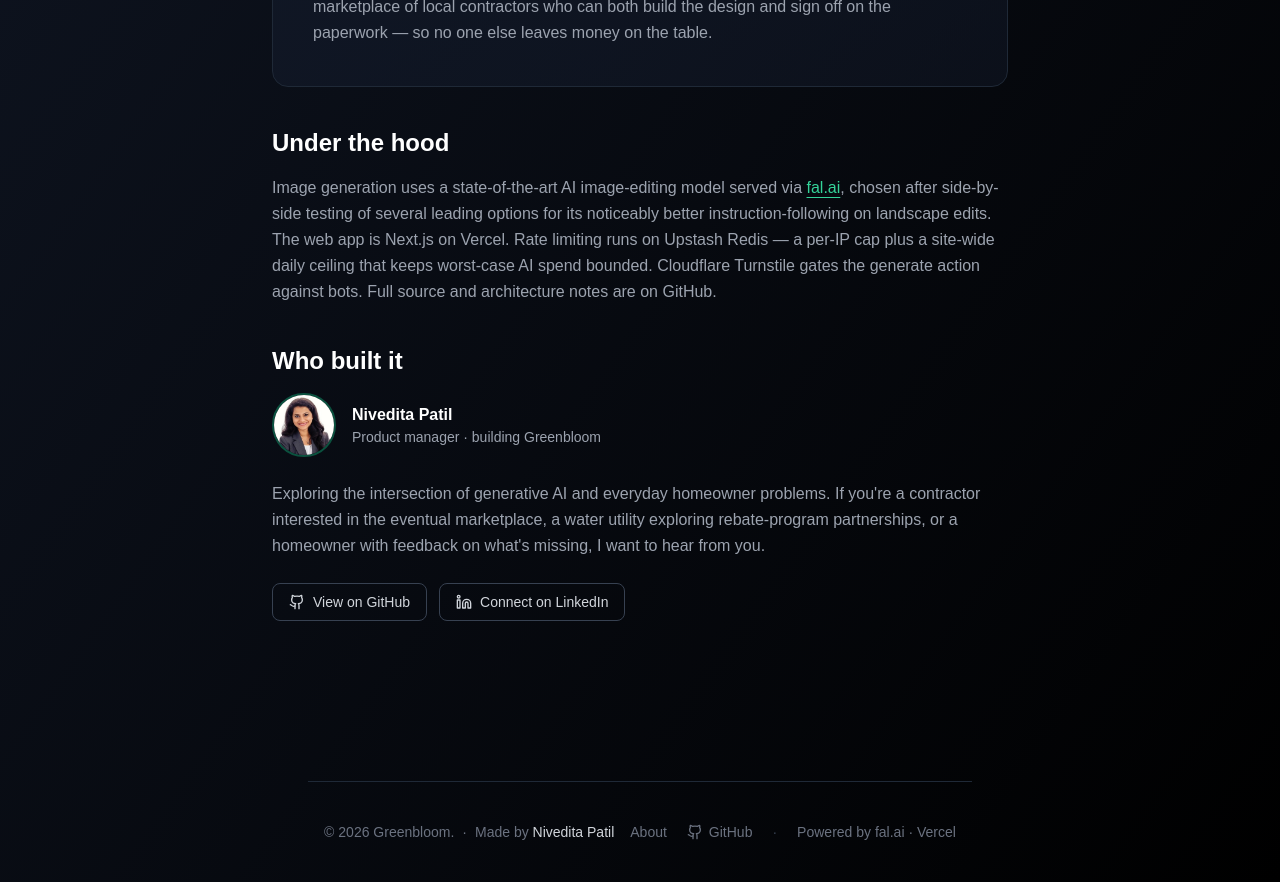
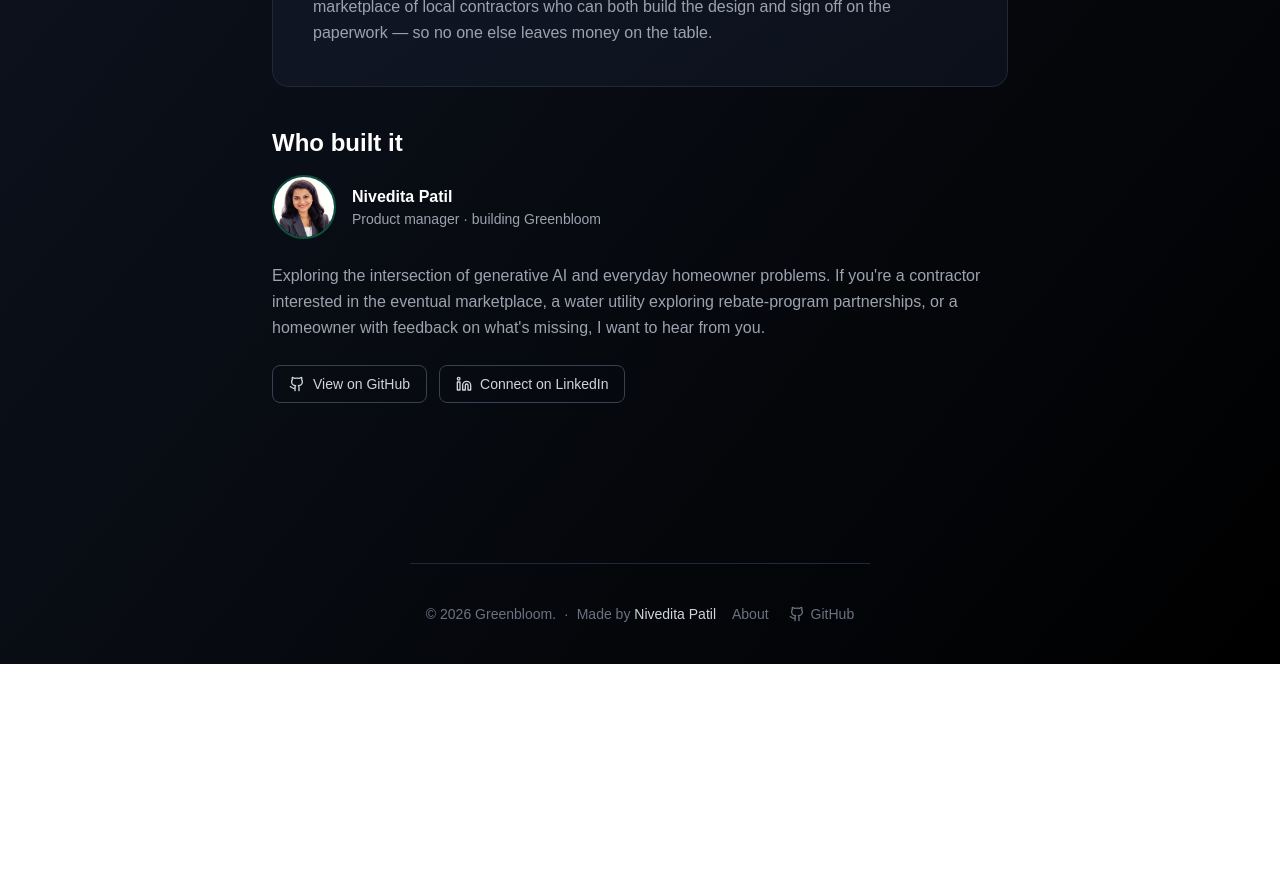
Before and after one commit to niveditapatil/greenbloom, a Next.js app: page /about-us in a window 1280 px wide. Shown: the part 900-1782 px from the top of the page. After the commit the page ends 1564 px from the top, so only its background shows below. Built offline with nearby package versions, Linux system fonts and the light colour scheme.

Commit message:
Scrub remaining vendor names (fal.ai, Vercel, Upstash) from user-facing copy

```diff
--- a/src/app/about-us/page.tsx
+++ b/src/app/about-us/page.tsx
@@ -59,30 +59,6 @@
       </div>
 
       {/* -------------------------------------------------- */}
-      {/*  Technology                                         */}
-      {/* -------------------------------------------------- */}
-      <h2 className="text-2xl font-bold text-white mb-4">Under the hood</h2>
-      <p className="text-gray-400 leading-relaxed mb-6">
-        Image generation uses a state-of-the-art AI image-editing model
-        served via{" "}
-        <a
-          href="https://fal.ai"
-          target="_blank"
-          rel="noopener noreferrer"
-          className="text-emerald-400 hover:text-emerald-300 underline underline-offset-4"
-        >
-          fal.ai
-        </a>
-        , chosen after side-by-side testing of several leading options for its
-        noticeably better instruction-following on landscape edits. The web
-        app is Next.js on
-        Vercel. Rate limiting runs on Upstash Redis — a per-IP cap plus a
-        site-wide daily ceiling that keeps worst-case AI spend bounded.
-        Cloudflare Turnstile gates the generate action against bots. Full
-        source and architecture notes are on GitHub.
-      </p>
-
-      {/* -------------------------------------------------- */}
       {/*  Who built it                                       */}
       {/* -------------------------------------------------- */}
       <h2 className="text-2xl font-bold text-white mb-4 mt-10">
--- a/src/components/faq-section.tsx
+++ b/src/components/faq-section.tsx
@@ -13,11 +13,11 @@
   },
   {
     q: "Are my photos stored anywhere?",
-    a: "Your upload is sent to fal.ai to generate the redesign, then discarded. Greenbloom doesn't save your original or the result on any server. The browser holds them in memory while you're using the app, and clears them when you reload.",
+    a: "Your upload is sent to our AI provider to generate the redesign, then discarded. Greenbloom doesn't save your original or the result on any server. The browser holds them in memory while you're using the app, and clears them when you reload.",
   },
   {
     q: "Can I use the generated images commercially?",
-    a: "Yes, per fal.ai's terms. Greenbloom is a hobby project though — not legal advice. If you're planning to use results in a client deliverable, double-check the fal.ai output license at the time you generate.",
+    a: "Generally yes, but Greenbloom isn't legal advice. The generated images are subject to the underlying AI provider's output license. If you're planning to use results in a paid client deliverable or publication, double-check the provider's terms at the time you generate.",
   },
   {
     q: "Why does the same yard look different each time I generate?",
--- a/src/components/footer-section.tsx
+++ b/src/components/footer-section.tsx
@@ -35,27 +35,6 @@
             <Github className="h-4 w-4" />
             GitHub
           </a>
-          <span className="text-gray-700">·</span>
-          <span>
-            Powered by{" "}
-            <a
-              href="https://fal.ai"
-              target="_blank"
-              rel="noopener noreferrer"
-              className="hover:text-emerald-400 transition-colors"
-            >
-              fal.ai
-            </a>
-            {" · "}
-            <a
-              href="https://vercel.com"
-              target="_blank"
-              rel="noopener noreferrer"
-              className="hover:text-emerald-400 transition-colors"
-            >
-              Vercel
-            </a>
-          </span>
         </div>
       </div>
     </footer>
```
